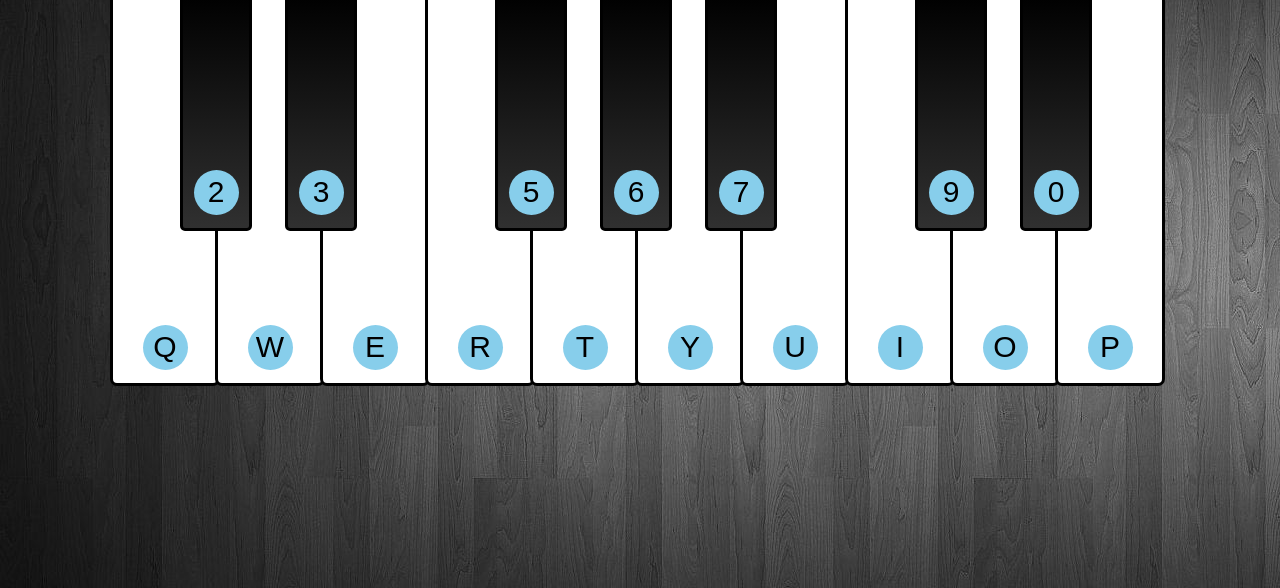
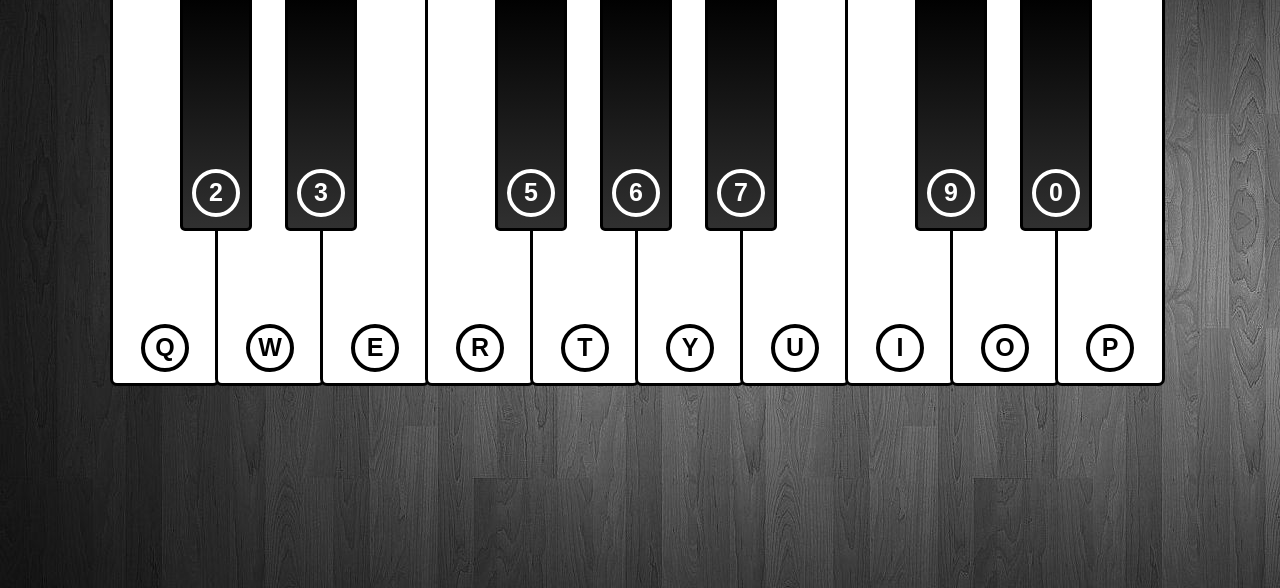
Before and after one commit to jiho3894/Web-Synthesizer, a Flask app: page /piano in a window 1280 px wide. Shown: the part 212-800 px from the top of the page. Run offline with Flask 2, Linux system fonts and the light colour scheme.

Commit message:
Flask 버전

```diff
--- a/piano (flask.ver)/static/piano.css
+++ b/piano (flask.ver)/static/piano.css
@@ -110,16 +116,35 @@ input:hover{
   background-image: linear-gradient(#000000, #101010);
 }
 
+.black-key.active {
+  background-image: linear-gradient(#000000, #101010);
+}
+
+.black-key.active .box {
+  border: 4px solid gray;
+  background-color: gray;
+  color: aqua;
+}
+
 .box {
   display: flex;
   justify-content: center;
   align-items: center;
-  font-size: 30px;
-  width: 45px;
-  height: 45px;
-  background-color: skyblue;
-  margin-bottom: 12px;
+  font-size: 25px;
+  width: 40px;
+  height: 40px;
+  margin-bottom: 10px;
   border-radius: 100%;
+  font-weight: 600;
+}
+
+.white-key .box {
+  border: 4px solid black;
+}
+
+.black-key .box {
+  border: 4px solid white;
+  color: white;
 }
 
 .Db4-key {
```
Also changed, not shown: other parts of piano (flask.ver)/static/piano.css (+31 -3 lines).
